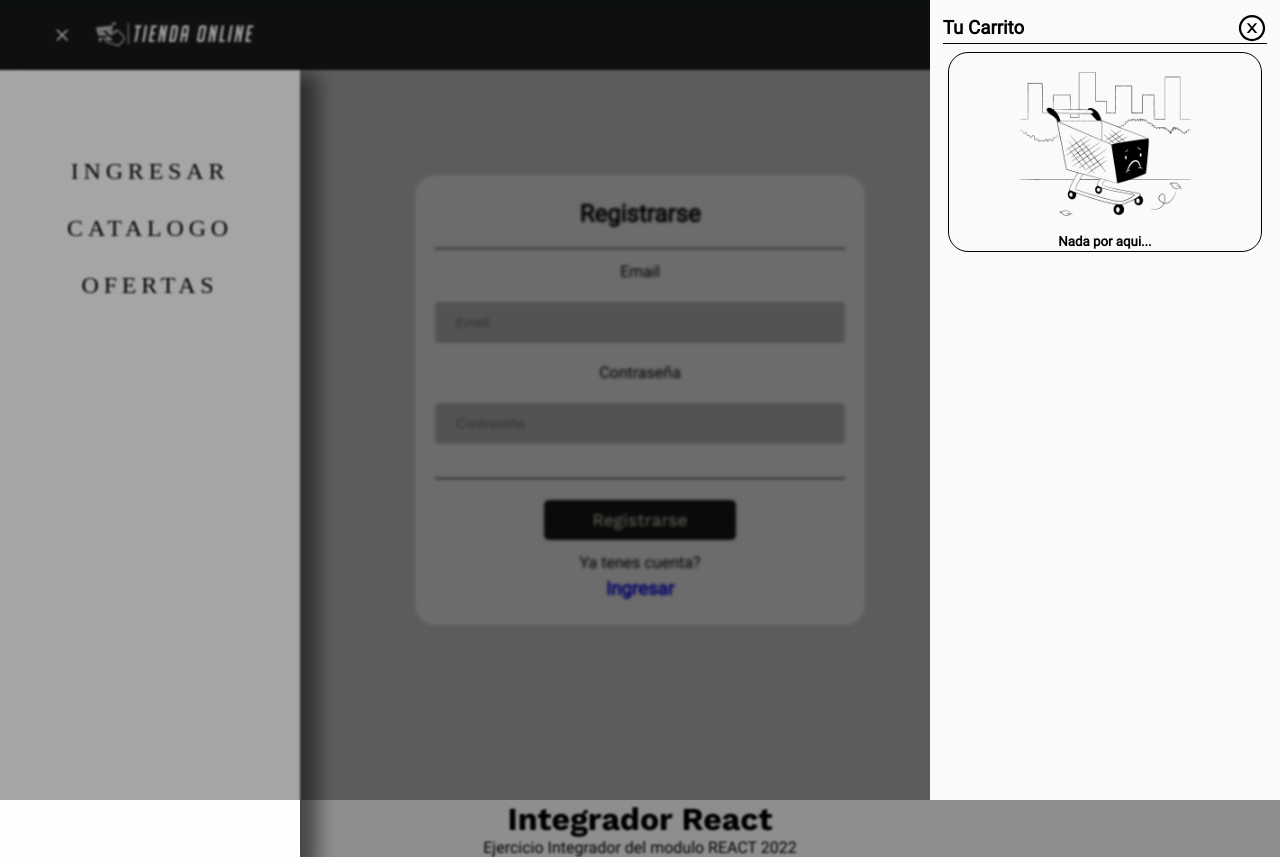
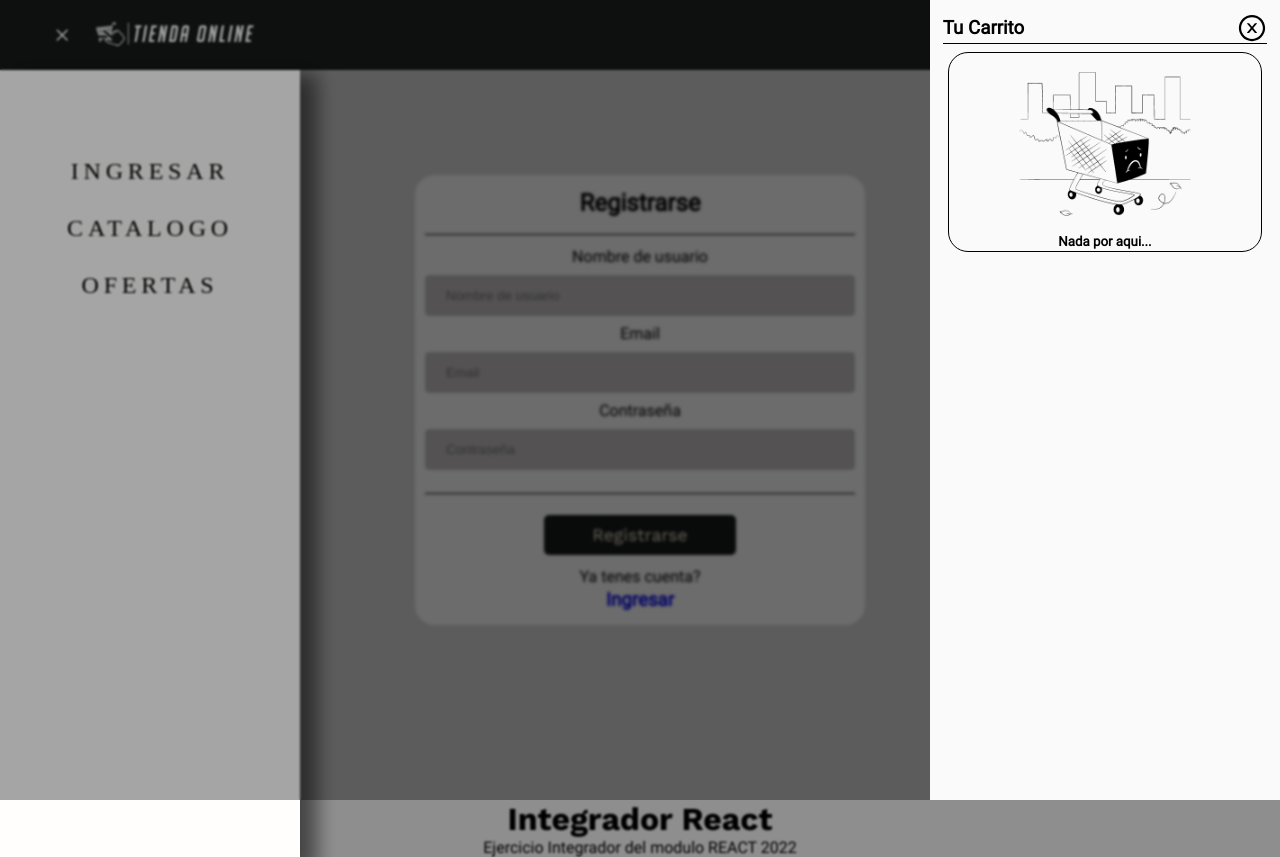
Before and after one commit to BernabeSuarez/integrador, a React (Create React App) app: page /register in a window 1280 px wide. Built offline with nearby package versions, Linux system fonts and the light colour scheme.

Commit message:
add update profile user

```diff
--- a/src/pages/Login.jsx
+++ b/src/pages/Login.jsx
@@ -18,19 +18,22 @@ export const FormContainer = styled.div`
   width: 450px;
   height: 450px;
   margin: auto;
-  padding: 20px;
+  padding: 10px;
   display: flex;
   flex-direction: column;
   justify-content: space-evenly;
   align-items: center;
   border-radius: 20px;
   background-color: white;
+  @media (max-width: 768px) {
+    width: 90%;
+  }
 `;
 
 export const Input = styled.input`
   width: 100%;
   padding: 12px 20px;
-  margin: 5% 0;
+  margin: 2% 0;
   display: inline-block;
   border: 1px solid #ccc;
   background-color: #c7c3c3;
--- a/src/pages/Register.jsx
+++ b/src/pages/Register.jsx
@@ -3,11 +3,12 @@ import { LoginContainer, FormContainer, Divider, Input } from "./Login";
 import Button from "../components/button/Button";
 import { Link } from "react-router-dom";
 import { auth } from "../firebase/firebaseConfig";
-import { createUserWithEmailAndPassword } from "firebase/auth";
+import { createUserWithEmailAndPassword, updateProfile } from "firebase/auth";
 
 const Register = () => {
   const [email, setEmail] = useState("");
   const [password, setPassword] = useState("");
+  const [userName, setUserName] = useState("");
   const register = async () => {
     try {
       const user = await createUserWithEmailAndPassword(auth, email, password);
@@ -15,6 +16,17 @@ const Register = () => {
     } catch (error) {
       console.log(error.message);
     }
+    updateProfile(auth.currentUser, {
+      displayName: userName,
+    })
+      .then(() => {
+        console.log(userName);
+        // ...
+      })
+      .catch((error) => {
+        // An error occurred
+        // ...
+      });
   };
 
   return (
@@ -24,14 +36,22 @@ const Register = () => {
         <Divider />
         <form action="">
           <label>
+            Nombre de usuario
+            <Input
+              type="text"
+              placeholder="Nombre de usuario"
+              onChange={(event) => setUserName(event.target.value)}
+            />
+          </label>
+          <label>
             Email
             <Input
               type="text"
-              id="email"
               placeholder="Email"
               onChange={(event) => setEmail(event.target.value)}
             />
           </label>
+
           <label>
             Contraseña
             <Input
```
